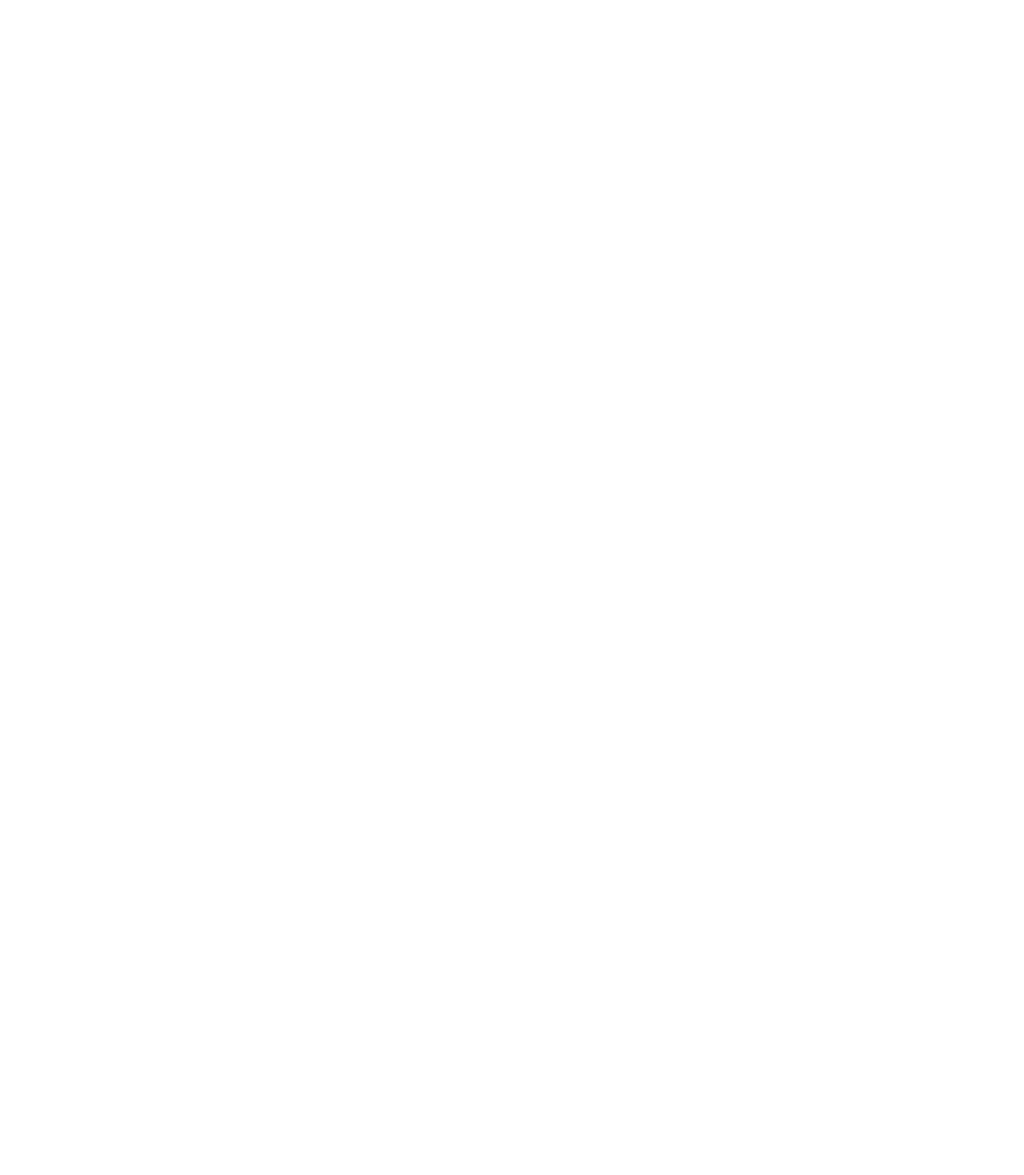
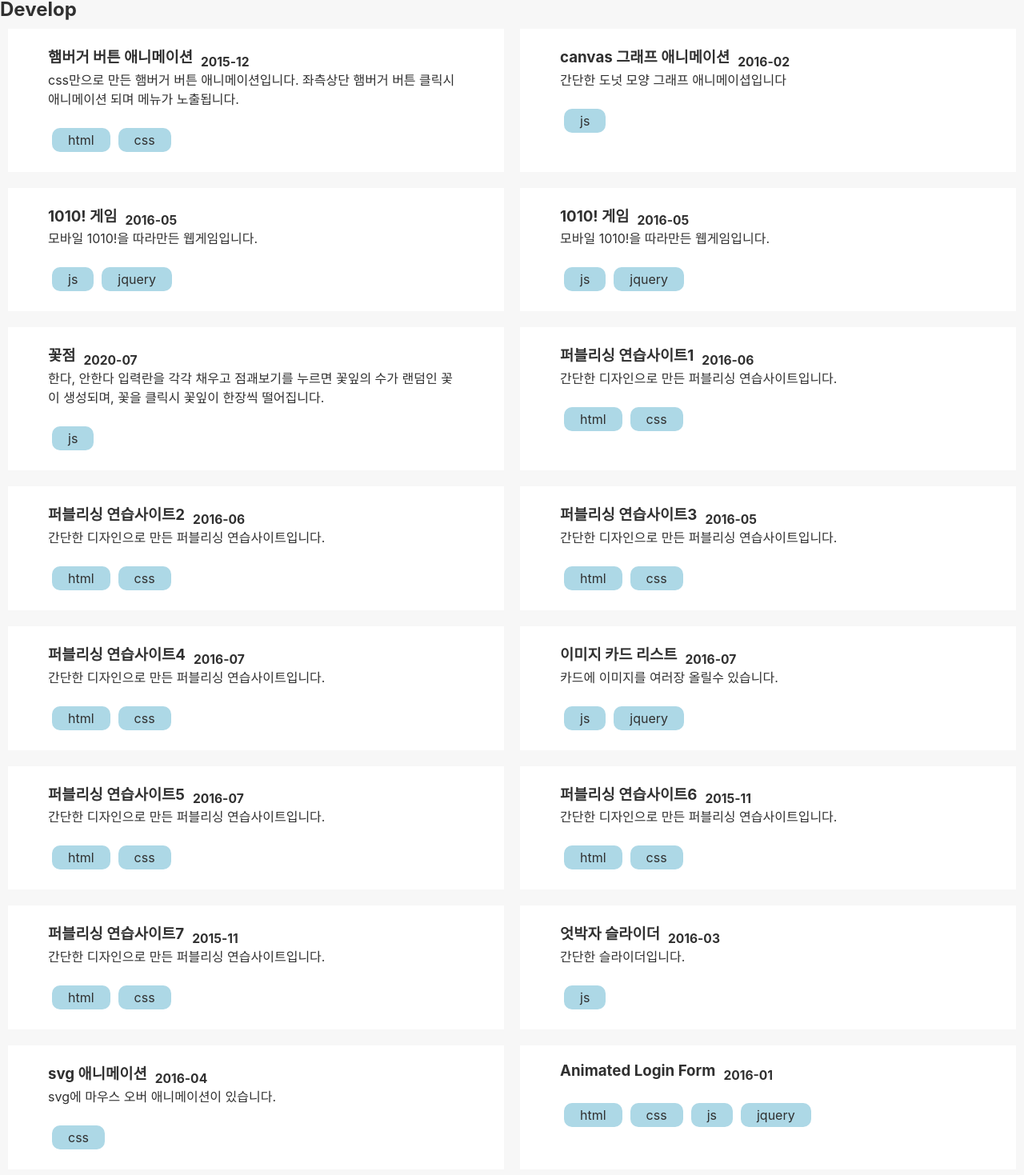
Before and after one commit to han-bom/portfolio, a React (Create React App) app: page / in a window 1280 px wide. Shown: the part 1020-2489 px from the top of the page at 80% size. Before the commit the page ends 967 px from the top, so only its background shows below. Built offline with nearby package versions, Linux system fonts and the light colour scheme.

Commit message:
develop 추가

```diff
--- a/src/App.js
+++ b/src/App.js
@@ -4,6 +4,7 @@
 import History from './view/History';
 import Design from './view/Design';
 import Popup from './view/Popup';
+import Develop from './view/Develop'
 
 import './css/App.css';
 
@@ -48,6 +49,7 @@
 				<div className="container">
 					<History />
 					<Design popupSetContents={this.popupSetContents} />
+					<Develop />
 				</div>
 				<Popup show={this.state.popup.show} contents={this.state.popup.contents} close={this.popupClose} />
 			</div>
--- /dev/null
+++ b/src/css/Develop.css
@@ -0,0 +1,35 @@
+.develop {
+    margin-top: 50px;
+}
+
+.develop .list {
+    display: flex;
+    justify-content: space-between;
+    flex-wrap: wrap;
+}
+
+.develop article {
+    flex: 1 0 45%;
+    margin: 10px;
+    padding: 20px 50px;
+    box-sizing: border-box;
+    background: white;
+    cursor: pointer;
+}
+
+.develop sub {
+    margin-left: 10px;
+}
+
+.develop ul {
+    display: flex;
+    flex-wrap: wrap;
+    margin-top: 20px;
+}
+
+.develop li {
+    margin: 5px 5px;
+    padding: 5px 20px;
+    background: lightblue;
+    border-radius: 10px;
+}
--- /dev/null
+++ b/src/view/Develop.js
@@ -0,0 +1,142 @@
+import React, { Component } from 'react';
+
+import '../css/Develop.css';
+
+class Develop extends Component {
+    render() {
+        return (
+            <section className="develop">
+                <h2>Develop</h2>
+                <div className="list">
+                    <article>
+                        <h3>햄버거 버튼 애니메이션<sub><time>2015-12</time></sub></h3>
+                        <p>css만으로 만든 햄버거 버튼 애니메이션입니다. 좌측상단 햄버거 버튼 클릭시 애니메이션 되며 메뉴가 노출됩니다.</p>
+                        <ul>
+                            <li>html</li>
+                            <li>css</li>
+                        </ul>
+                    </article>
+                    <article>
+                        <h3>canvas 그래프 애니메이션<sub><time>2016-02</time></sub></h3>
+                        <p>간단한 도넛 모양 그래프 애니메이셥입니다</p>
+                        <ul>
+                            <li>js</li>
+                        </ul>
+                    </article>
+                    <article>
+                        <h3>1010! 게임<sub><time>2016-05</time></sub></h3>
+                        <p>모바일 1010!을 따라만든 웹게임입니다.</p>
+                        <ul>
+                            <li>js</li>
+                            <li>jquery</li>
+                        </ul>
+                    </article>
+                    <article>
+                        <h3>1010! 게임<sub><time>2016-05</time></sub></h3>
+                        <p>모바일 1010!을 따라만든 웹게임입니다.</p>
+                        <ul>
+                            <li>js</li>
+                            <li>jquery</li>
+                        </ul>
+                    </article>
+                    <article>
+                        <h3>꽃점<sub><time>2020-07</time></sub></h3>
+                        <p>한다, 안한다 입력란을 각각 채우고 점괘보기를 누르면 꽃잎의 수가 랜덤인 꽃이 생성되며, 꽃을 클릭시 꽃잎이 한장씩 떨어집니다.</p>
+                        <ul>
+                            <li>js</li>
+                        </ul>
+                    </article>
+                    <article>
+                        <h3>퍼블리싱 연습사이트1<sub><time>2016-06</time></sub></h3>
+                        <p>간단한 디자인으로 만든 퍼블리싱 연습사이트입니다.</p>
+                        <ul>
+                            <li>html</li>
+                            <li>css</li>
+                        </ul>
+                    </article>
+                    <article>
+                        <h3>퍼블리싱 연습사이트2<sub><time>2016-06</time></sub></h3>
+                        <p>간단한 디자인으로 만든 퍼블리싱 연습사이트입니다.</p>
+                        <ul>
+                            <li>html</li>
+                            <li>css</li>
+                        </ul>
+                    </article>
+                    <article>
+                        <h3>퍼블리싱 연습사이트3<sub><time>2016-05</time></sub></h3>
+                        <p>간단한 디자인으로 만든 퍼블리싱 연습사이트입니다.</p>
+                        <ul>
+                            <li>html</li>
+                            <li>css</li>
+                        </ul>
+                    </article>
+                    <article>
+                        <h3>퍼블리싱 연습사이트4<sub><time>2016-07</time></sub></h3>
+                        <p>간단한 디자인으로 만든 퍼블리싱 연습사이트입니다.</p>
+                        <ul>
+                            <li>html</li>
+                            <li>css</li>
+                        </ul>
+                    </article>
+                    <article>
+                        <h3>이미지 카드 리스트<sub><time>2016-07</time></sub></h3>
+                        <p>카드에 이미지를 여러장 올릴수 있습니다.</p>
+                        <ul>
+                            <li>js</li>
+                            <li>jquery</li>
+                        </ul>
+                    </article>
+                    <article>
+                        <h3>퍼블리싱 연습사이트5<sub><time>2016-07</time></sub></h3>
+                        <p>간단한 디자인으로 만든 퍼블리싱 연습사이트입니다.</p>
+                        <ul>
+                            <li>html</li>
+                            <li>css</li>
+                        </ul>
+                    </article>
+                    <article>
+                        <h3>퍼블리싱 연습사이트6<sub><time>2015-11</time></sub></h3>
+                        <p>간단한 디자인으로 만든 퍼블리싱 연습사이트입니다.</p>
+                        <ul>
+                            <li>html</li>
+                            <li>css</li>
+                        </ul>
+                    </article>
+                    <article>
+                        <h3>퍼블리싱 연습사이트7<sub><time>2015-11</time></sub></h3>
+                        <p>간단한 디자인으로 만든 퍼블리싱 연습사이트입니다.</p>
+                        <ul>
+                            <li>html</li>
+                            <li>css</li>
+                        </ul>
+                    </article>
+                    <article>
+                        <h3>엇박자 슬라이더<sub><time>2016-03</time></sub></h3>
+                        <p>간단한 슬라이더입니다.</p>
+                        <ul>
+                            <li>js</li>
+                        </ul>
+                    </article>
+                    <article>
+                        <h3>svg 애니메이션<sub><time>2016-04</time></sub></h3>
+                        <p>svg에 마우스 오버 애니메이션이 있습니다.</p>
+                        <ul>
+                            <li>css</li>
+                        </ul>
+                    </article>
+                    <article>
+                        <h3>Animated Login Form<sub><time>2016-01</time></sub></h3>
+                        <ul>
+                            <li>html</li>
+                            <li>css</li>
+                            <li>js</li>
+                            <li>jquery</li>
+                        </ul>
+                    </article>
+                </div>
+            </section>
+        )
+    }
+}
+
+export default Develop;
```
Also changed, not shown: 1 other file (tests, documents, lock files or other folders).
